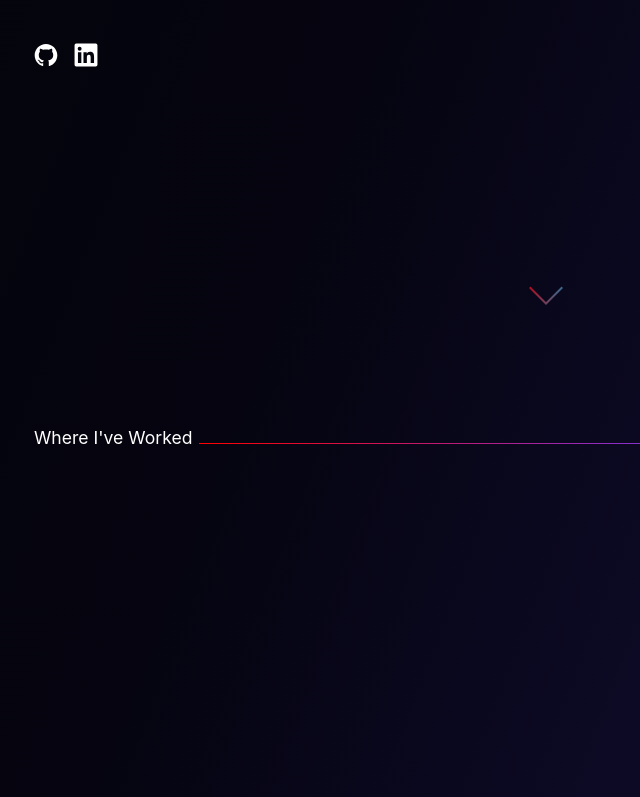
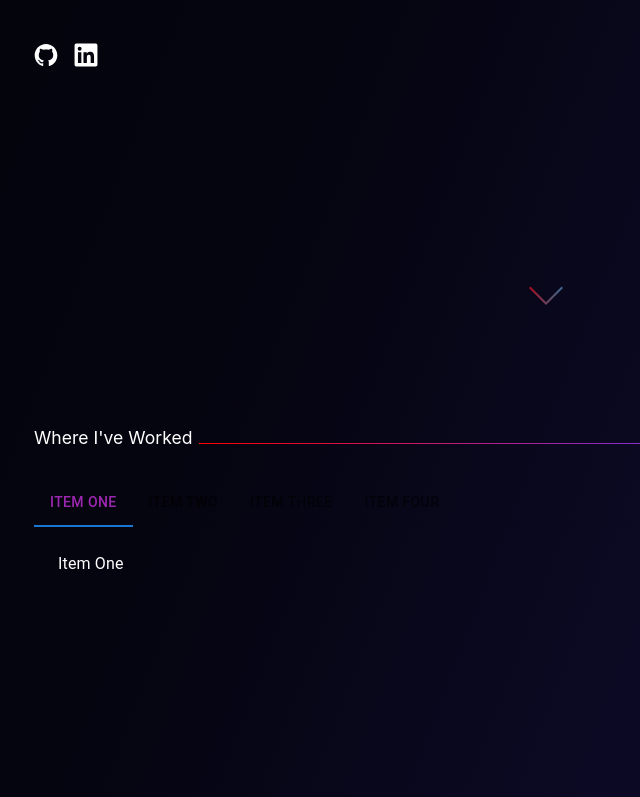
Before and after one commit to mdmathewdc/Mathew-Dony-Portfolio, a Next.js app in the folder mathew-dony-portfolio/: page / in a window 1280 px wide. Shown: the part 403-1200 px from the top of the page, without its empty margins (94-734 px from the left). Built offline with nearby package versions, Linux system fonts and the light colour scheme; a web font is replaced by a local one.

Commit message:
Add mui tab component

```diff
--- /dev/null
+++ b/mathew-dony-portfolio/components/JobTab.jsx
@@ -0,0 +1,80 @@
+import * as React from "react";
+import PropTypes from "prop-types";
+import Tabs from "@mui/material/Tabs";
+import Tab from "@mui/material/Tab";
+import Typography from "@mui/material/Typography";
+import Box from "@mui/material/Box";
+import styled from "styled-components";
+
+function TabPanel(props) {
+  const { children, value, index, ...other } = props;
+
+  return (
+    <div
+      role="tabpanel"
+      hidden={value !== index}
+      id={`simple-tabpanel-${index}`}
+      aria-labelledby={`simple-tab-${index}`}
+      {...other}
+    >
+      {value === index && (
+        <Box sx={{ p: 3 }}>
+          <Typography>{children}</Typography>
+        </Box>
+      )}
+    </div>
+  );
+}
+
+TabPanel.propTypes = {
+  children: PropTypes.node,
+  index: PropTypes.number.isRequired,
+  value: PropTypes.number.isRequired,
+};
+
+function a11yProps(index) {
+  return {
+    id: `simple-tab-${index}`,
+    "aria-controls": `simple-tabpanel-${index}`,
+  };
+}
+
+export default function BasicTabs() {
+  const [value, setValue] = React.useState(0);
+
+  const handleChange = (event, newValue) => {
+    setValue(newValue);
+  };
+
+  return (
+    <Box sx={{ width: "100%" }}>
+      <Box sx={{ borderBottom: 1, borderColor: "divider" }}>
+        <Tabs
+          value={value}
+          onChange={handleChange}
+          aria-label="basic tabs example"
+          scrollButtons="auto"
+          textColor="secondary"
+        >
+          <StyledTab label="Item One" {...a11yProps(0)} />
+          <StyledTab label="Item Two" {...a11yProps(1)} />
+          <StyledTab label="Item Three" {...a11yProps(2)} />
+          <StyledTab label="Item Four" {...a11yProps(3)} />
+        </Tabs>
+      </Box>
+      <TabPanel value={value} index={0}>
+        Item One
+      </TabPanel>
+      <TabPanel value={value} index={1}>
+        Item Two
+      </TabPanel>
+      <TabPanel value={value} index={2}>
+        Item Three
+      </TabPanel>
+    </Box>
+  );
+}
+
+const StyledTab = styled(Tab)`
+  color: white;
+`;
--- a/mathew-dony-portfolio/components/Resume.jsx
+++ b/mathew-dony-portfolio/components/Resume.jsx
@@ -1,6 +1,7 @@
 import React from "react";
 import styled from "styled-components";
 import { SectionHeader } from "./CommonStyles";
+import { JobTab } from ".";
 
 const Resume = () => {
   return (
@@ -8,6 +9,7 @@
       <SectionHeader>
         <h2>Where I've Worked</h2><span></span>
       </SectionHeader>
+      <JobTab />
     </ResumeContainer>
   );
 };
--- a/mathew-dony-portfolio/components/index.js
+++ b/mathew-dony-portfolio/components/index.js
@@ -11,3 +11,5 @@
 export { default as TypingText } from './TypingText';
 
 export { default as LanguageTile } from './LanguageTile';
+
+export { default as JobTab } from './JobTab';
--- a/mathew-dony-portfolio/package.json
+++ b/mathew-dony-portfolio/package.json
@@ -9,6 +9,10 @@
     "lint": "next lint"
   },
   "dependencies": {
+    "@emotion/react": "^11.8.2",
+    "@emotion/styled": "^11.8.1",
+    "@mui/material": "^5.5.1",
+    "@mui/styled-engine-sc": "^5.4.2",
     "babel-plugin-styled-components": "^2.0.6",
     "framer-motion": "^6.2.8",
     "motion": "^10.6.2",
```
Also changed, not shown: 1 other file (tests, documents, lock files or other folders).
